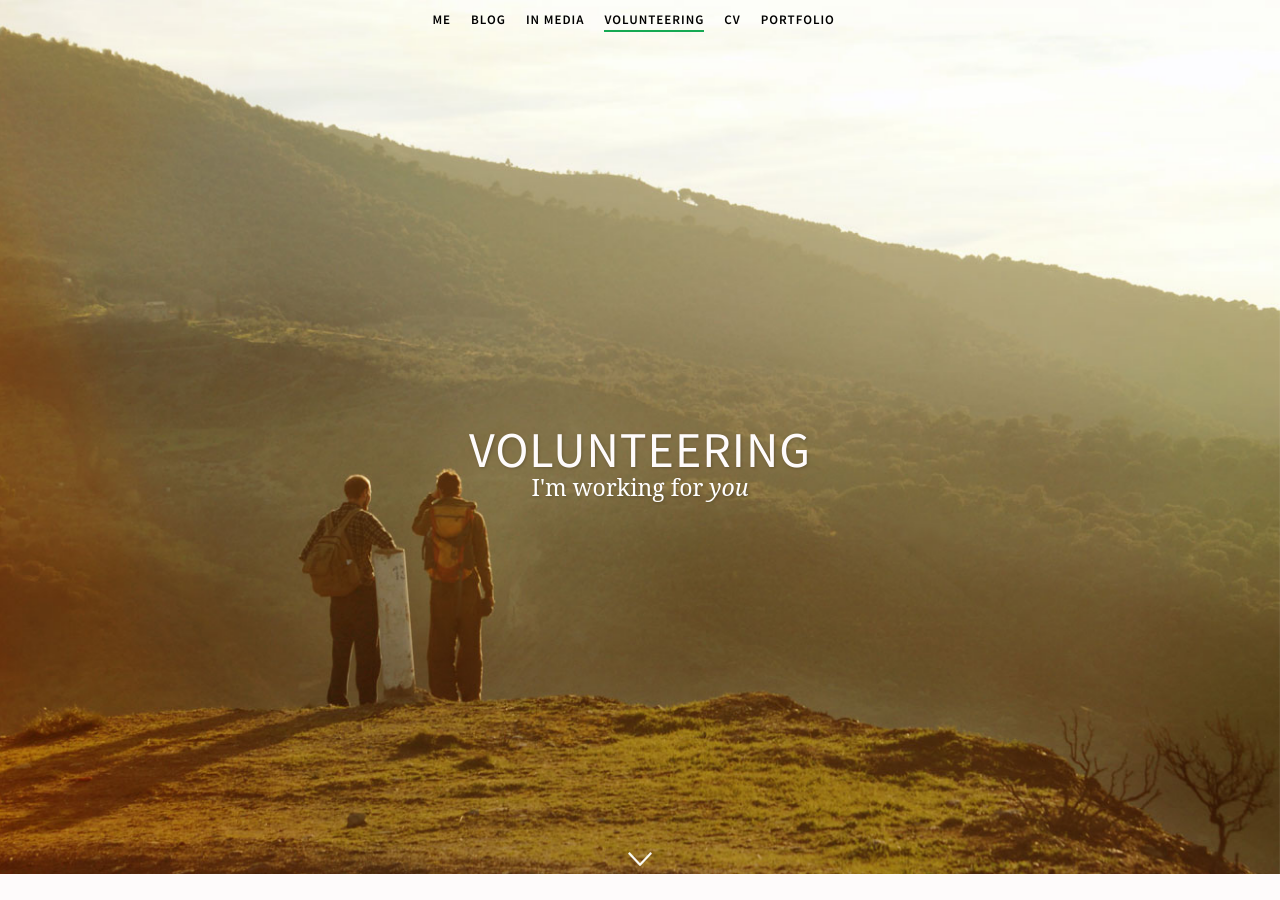
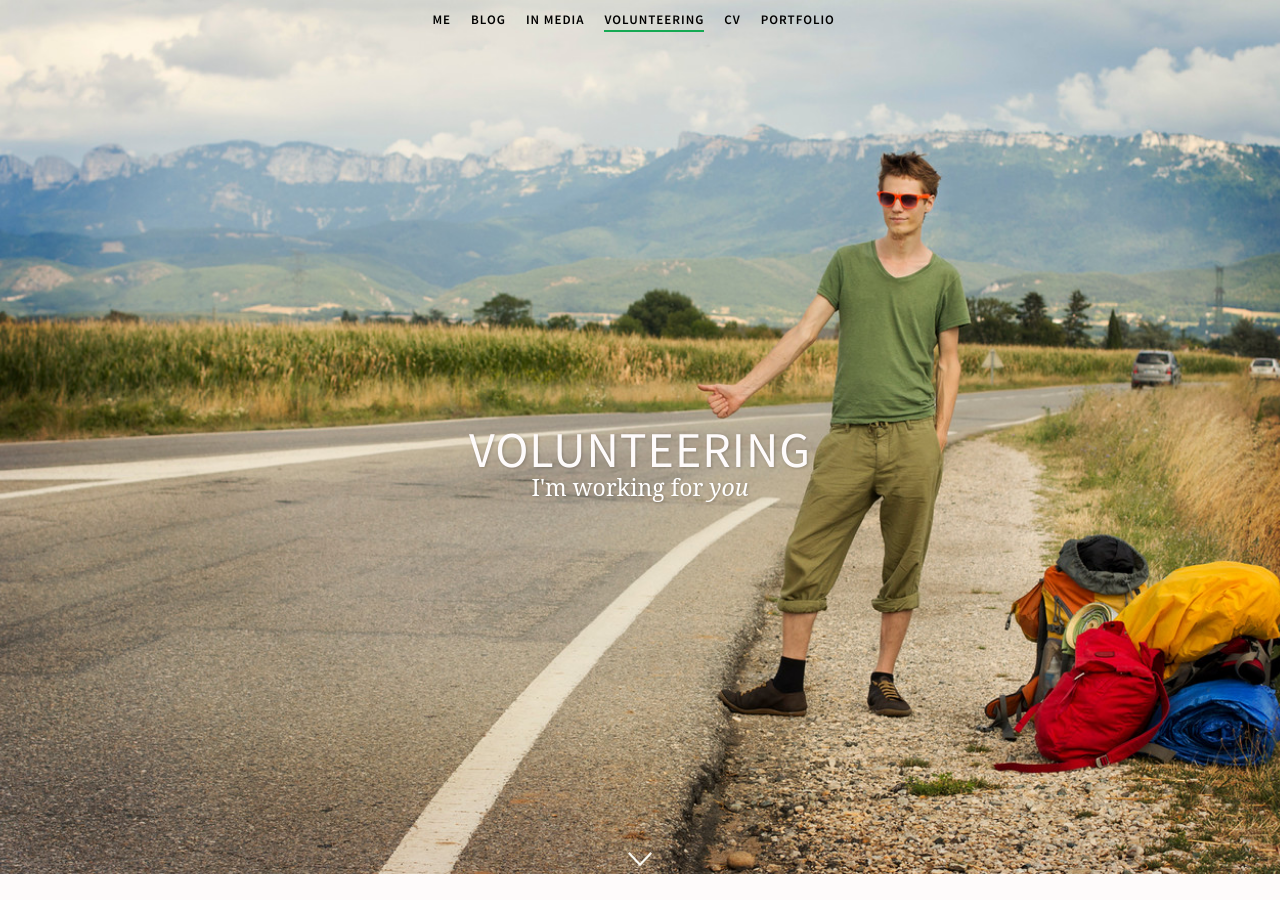
Before and after one commit to simison/simison.github.io, a Jekyll site: the page built from volunteering/index.html, in a window 1280 px wide and 900 px high. Built offline with Jekyll 4.4.1, drawn with Linux system fonts in a browser that asks for light colours; some web fonts are replaced.

Commit message:
Update blog & volunteering images

```diff
--- a/blog/index.html
+++ b/blog/index.html
@@ -6,9 +6,9 @@ body_id: "blog-index"
 ---
 
 <div id="cover" resizable ng-style="{ height: app.windowHeight }">
-  <div style="background-image: url('/covers/rock-climb-sintra.jpg')" resizable ng-style="{ height: app.windowHeight }"></div>
+  <div style="background-image: url('/covers/mikael-in-mirror.jpg')" resizable ng-style="{ height: app.windowHeight }"></div>
   <div id="cover-dark" resizable ng-style="{ height: app.windowHeight }"></div>
-  <div id="cover-blur" style="background-image: url('/covers/rock-climb-sintra-blur.jpg')" resizable ng-style="{ height: app.windowHeight }"></div>
+  <div id="cover-blur" style="background-image: url('/covers/mikael-in-mirror-blur.jpg')" resizable ng-style="{ height: app.windowHeight }"></div>
 </div>
 
 <header id="page-header">
--- a/volunteering/index.html
+++ b/volunteering/index.html
@@ -6,8 +6,8 @@ body_id: "volunteering"
 ---
 
 <div id="cover" resizable ng-style="{ height: (app.windowHeight / 1.03) }">
-  <div style="background-image: url('/covers/sierranevada.jpg')" resizable ng-style="{ height: (app.windowHeight / 1.03) }"></div>
-  <div id="cover-blur" style="background-image: url('/covers/sierranevada-blur.jpg')" resizable ng-style="{ height: (app.windowHeight / 1.03) }"></div>
+  <div style="background-image: url('/covers/mikael-hitching.jpg'); background-position: 2% center;" resizable ng-style="{ height: (app.windowHeight / 1.03) }"></div>
+  <div id="cover-blur" style="background-image: url('/covers/mikael-hitching-blur.jpg'); background-position: 2% center;" resizable ng-style="{ height: (app.windowHeight / 1.03) }"></div>
 </div>
 
 <header id="page-header">
```
Also changed, not shown: covers/mikael-hitching-blur.jpg (added), covers/mikael-hitching.jpg (added), covers/mikael-in-mirror-blur.jpg (added), covers/mikael-in-mirror.jpg (added).
